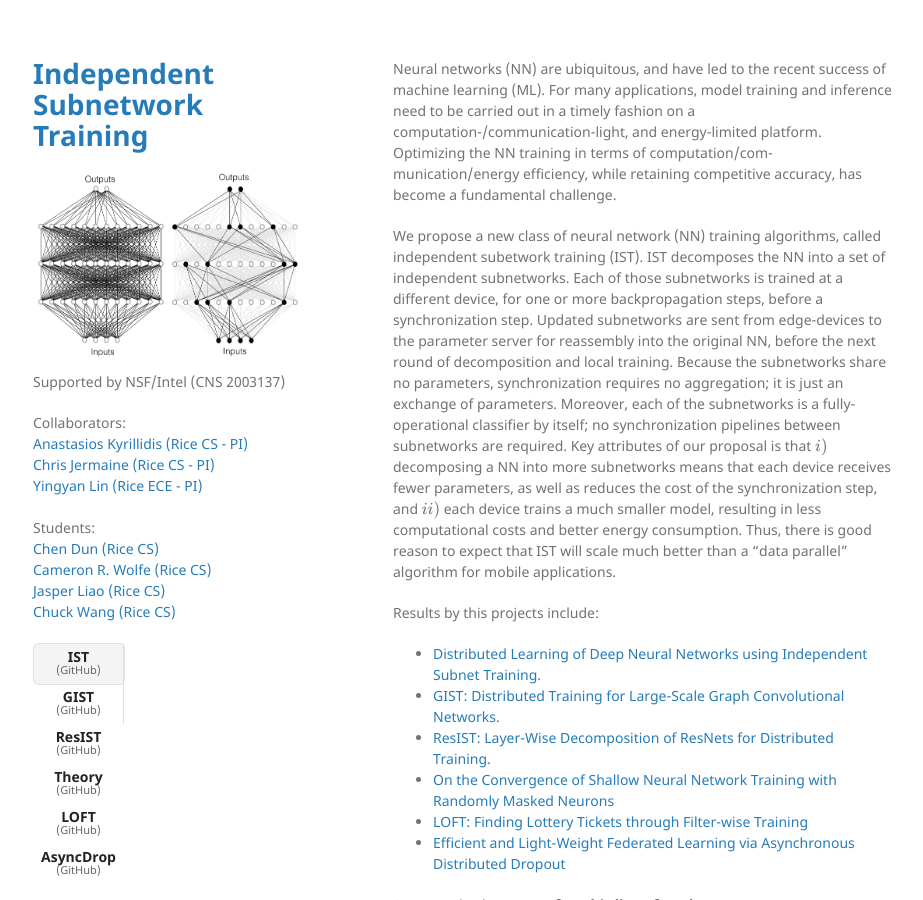
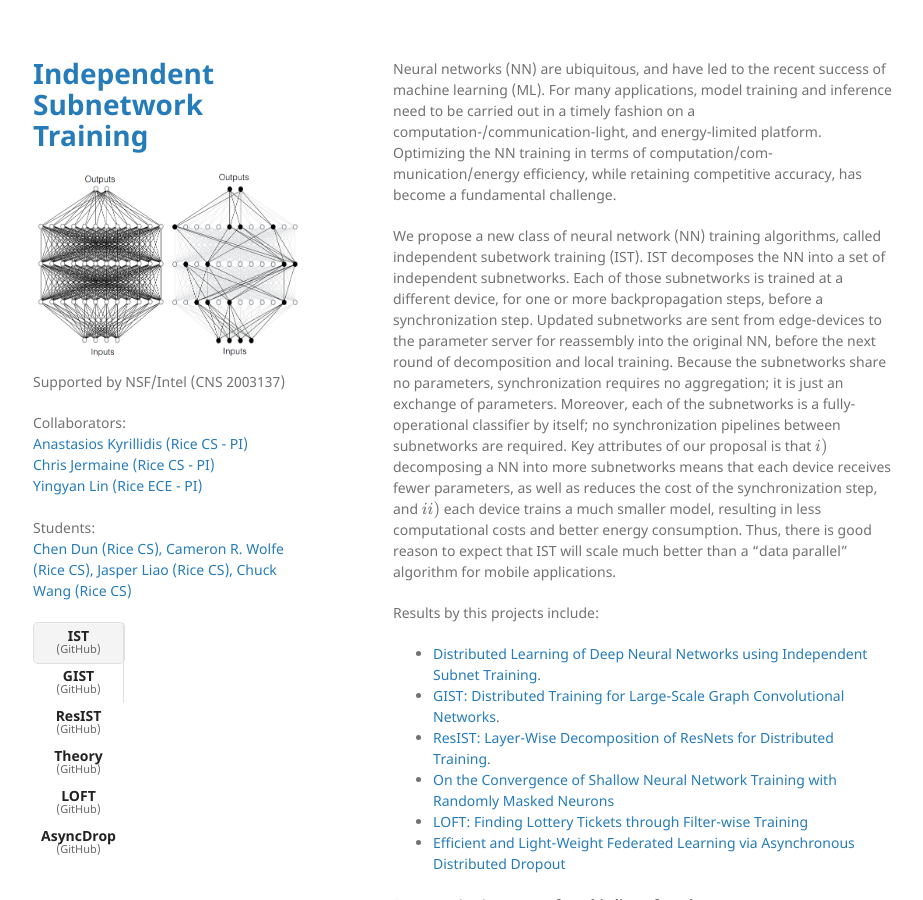
Before and after one commit to akyrillidis/ist, a Jekyll site: the page built from index.md, in a window 1280 px wide and 900 px high. Shown: the whole window, without its empty margins (177-1100 px from the left). Built offline with Jekyll 4.4.1, drawn with Linux system fonts in a browser that asks for light colours; formulas are drawn with MathJax 3.

```diff
--- a/_layouts/default.html
+++ b/_layouts/default.html
@@ -33,9 +33,9 @@
         <br>
 
         Students: <br>
-        <a href="">Chen Dun (Rice CS)</a> <br>
-        <a href="https://wolfecameron.github.io/">Cameron R. Wolfe (Rice CS)</a> <br>
-        <a href="">Jasper Liao (Rice CS)</a> <br>
+        <a href="">Chen Dun (Rice CS), </a>
+        <a href="https://wolfecameron.github.io/">Cameron R. Wolfe (Rice CS), </a>
+        <a href="">Jasper Liao (Rice CS), </a>
         <a href="https://wangqihan.com/">Chuck Wang (Rice CS)</a>
 
         <br>
```
